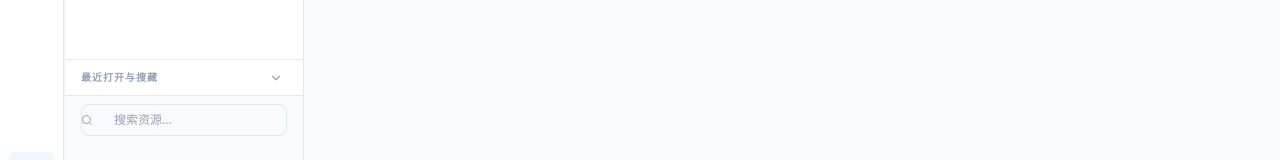
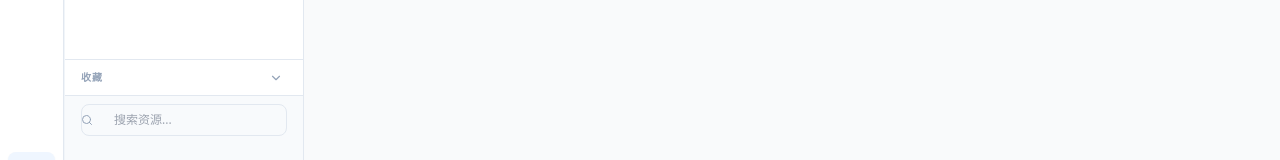
Before and after one commit to Jady891213/deepfos-resource, a React (Vite) app: page / in a window 1280 px wide. Shown: the part 443-603 px from the top of the page. Built offline with nearby package versions, Linux system fonts and the light colour scheme.

Commit message:
feat: Simplify "Recents" label
Updates the label for the "Recents" section in the sidebar and explorer from "最近打开与搜藏" to "收藏" to be more concise and accurately reflect its functionality.

```diff
--- a/App.tsx
+++ b/App.tsx
@@ -116,7 +116,7 @@ const App: React.FC = () => {
     services: '基础服务',
     v2: 'V2组件',
     finance: '场景-财务工具',
-    recents: '最近打开与搜藏',
+    recents: '收藏',
     elements: '元素管理',
     terminal: '系统控制台'
   };
--- a/components/Explorer.tsx
+++ b/components/Explorer.tsx
@@ -43,7 +43,7 @@ const Explorer: React.FC<ExplorerProps> = ({ activeModule, onSelectResource, isU
       { id: 'pages_cat', name: '页面展现', icon: <Layout size={14} className="text-blue-500" />, items: [
         { name: '电子表格', icon: <FileSpreadsheet size={12} className="text-emerald-500" /> },
         { name: 'UX 设计器', icon: <Box size={12} className="text-indigo-500" /> }
-      ]}
+      ]},
     ],
     logic: [
       { id: 'logic_cat', name: '流程逻辑', icon: <Workflow size={14} className="text-blue-500" />, items: [
--- a/components/Sidebar.tsx
+++ b/components/Sidebar.tsx
@@ -61,7 +61,7 @@ const Sidebar: React.FC<SidebarProps> = ({
   ] as const;
 
   const devFunctionalItems = [
-    { id: 'recents', icon: <Star size={18} />, label: '最近打开与搜藏' },
+    { id: 'recents', icon: <Star size={18} />, label: '收藏' },
     { id: 'elements', icon: <Blocks size={18} />, label: '元素管理' },
   ] as const;
 
```
